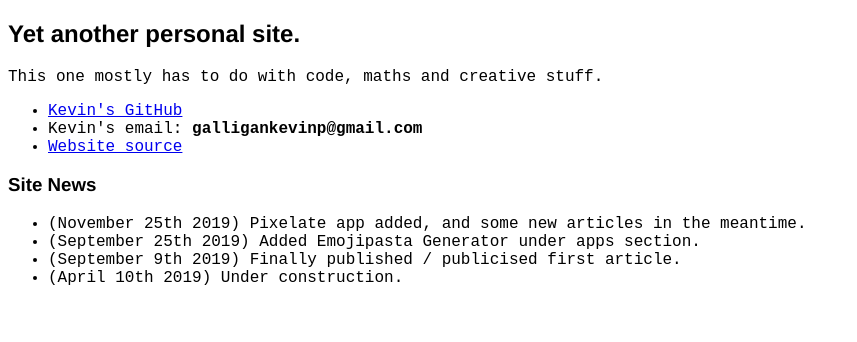
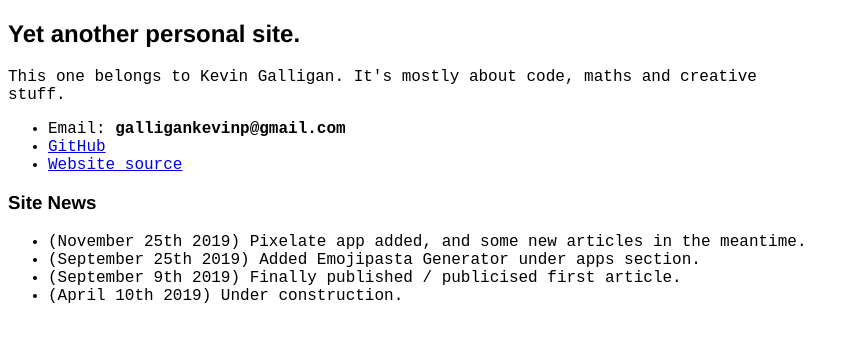
Before and after one commit to Kevinpgalligan/KevingalWebsite, a Flask app: page / in a window 1280 px wide. Shown: the part 103-445 px from the top of the page, without its empty margins (0-857 px from the left). Run offline with Flask 2, Linux system fonts and the light colour scheme.

Commit message:
Tweaks to home page.

```diff
--- a/templates/index.html
+++ b/templates/index.html
@@ -4,12 +4,12 @@
 {% block content %}
 <h2>Yet another personal site.</h2>
 
-<p>This one mostly has to do with code, maths and creative stuff.</p>
+<p>This one belongs to Kevin Galligan. It's mostly about code, maths and creative stuff.</p>
 
 <div data-nosnippet>
 <ul>
-<li><a href="https://github.com/Kevinpgalligan">Kevin's GitHub</a></li>
-<li>Kevin's email: <b>galligankevinp@gmail.com</b></li>
+<li>Email: <b>galligankevinp@gmail.com</b></li>
+<li><a href="https://github.com/Kevinpgalligan">GitHub</a></li>
 <li><a href="https://github.com/Kevinpgalligan/KevingalWebsite">Website source</a></li>
 </ul>
 
```
